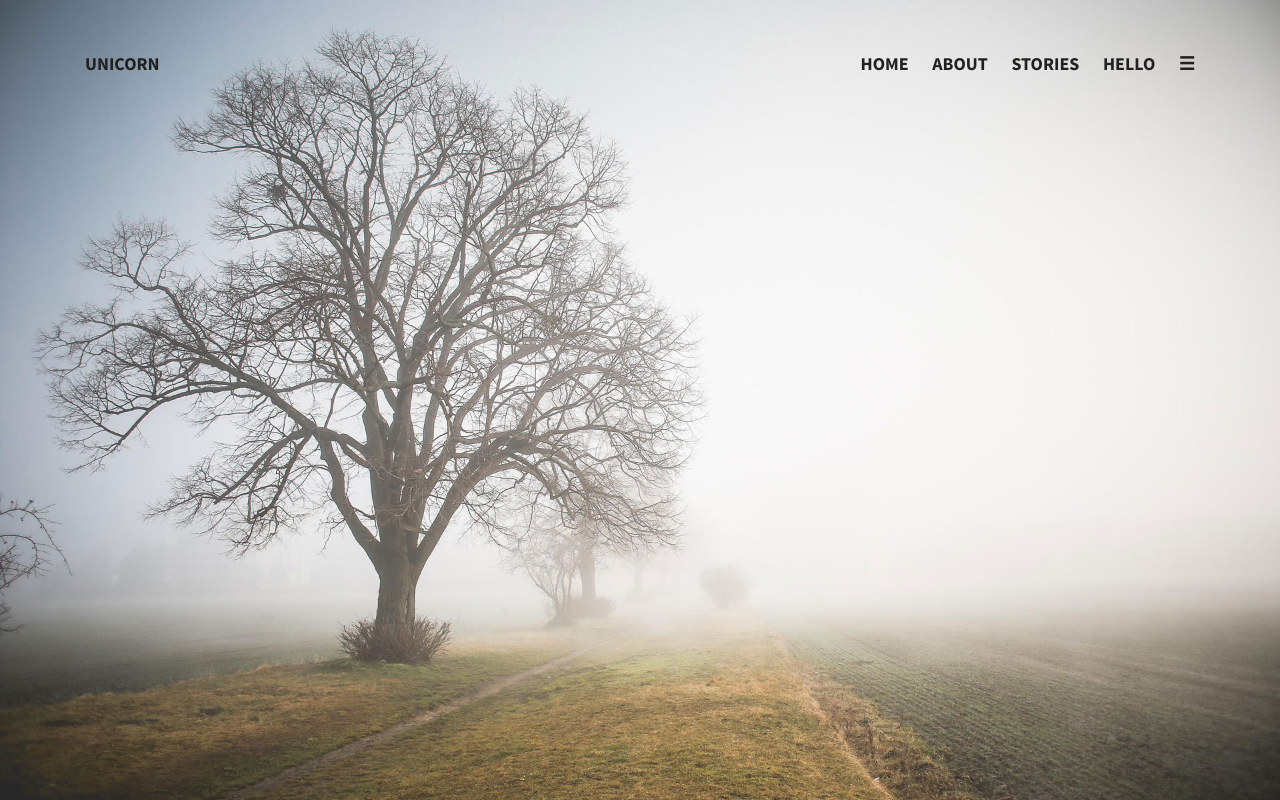
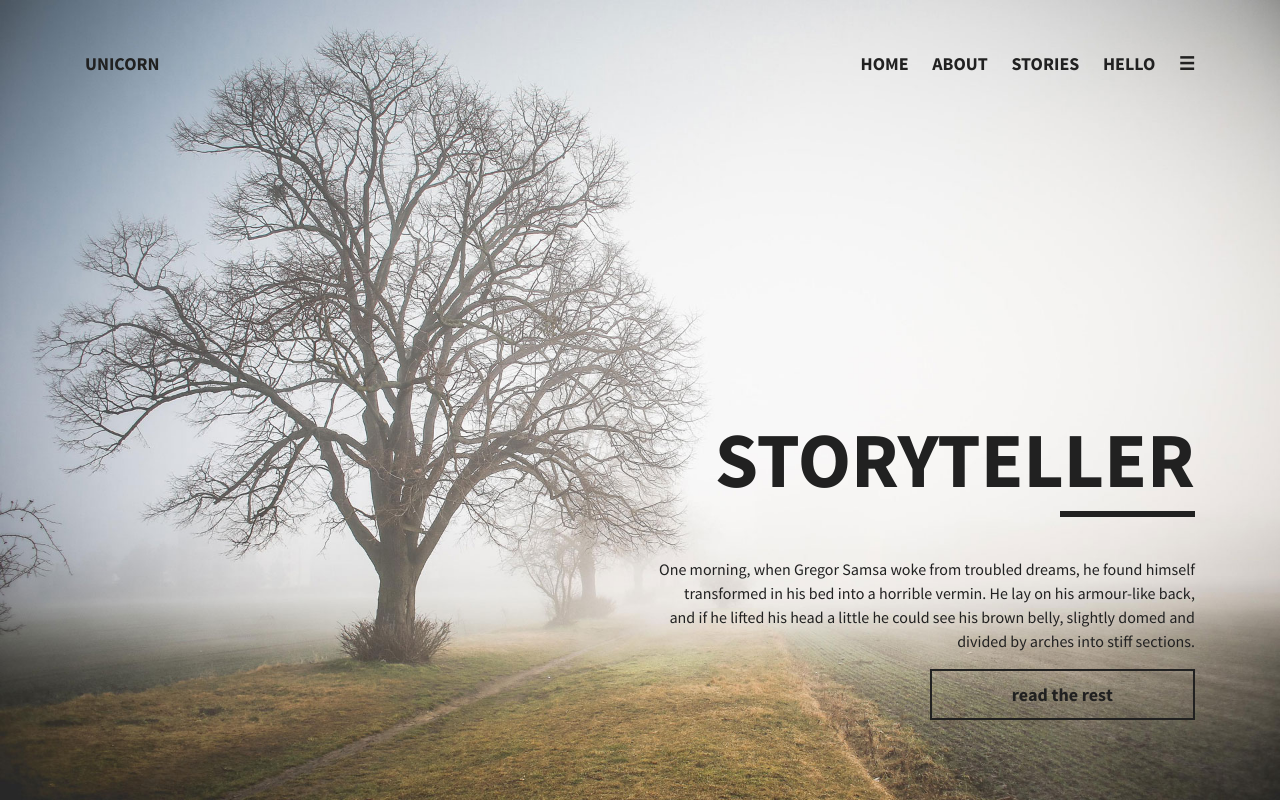
Before and after one commit to sergdenisov/hh-school-2017-html-css-homework, a plain HTML site: page index.html in a window 1280 px wide. Drawn offline with Linux system fonts and the light colour scheme.

Commit message:
Make step 2

```diff
--- a/index.html
+++ b/index.html
@@ -10,7 +10,7 @@
 
     <body>
         <header class="banner">
-            <section class="container">
+            <section class="container banner__container">
                 <div class="row">
                     <div class="col-12">
                         <nav class="nav banner__menu">
@@ -35,6 +35,20 @@
                         </nav>
                     </div>
                 </div>
+                <section class="row banner__content">
+                    <div class="col-6 offset-6">
+                        <div class="promo">
+                            <h1 class="title">Storyteller</h1>
+                            <p class="text">
+                                One morning, when Gregor Samsa woke from troubled dreams, he found himself transformed
+                                in his bed into a horrible vermin. He lay on his armour-like back, and if he lifted his
+                                head a little he could see his brown belly, slightly domed and divided by arches into
+                                stiff sections.
+                            </p>
+                            <a href="/" class="button">Read The Rest</a>
+                        </div>
+                    </div>
+                </section>
             </section>
         </header>
 
--- a/less/all.less
+++ b/less/all.less
@@ -2,3 +2,6 @@
 @import "banner";
 @import "link";
 @import "nav";
+@import "promo";
+@import "title";
+@import "button";
--- a/less/banner.less
+++ b/less/banner.less
@@ -4,6 +4,18 @@
     height: 100vh;
 }
 
+    .banner__container {
+        display: flex;
+        flex-direction: column;
+        justify-content: space-between;
+        height: 100%;
+    }
+
     .banner__menu {
         margin-top: 50px;
     }
+
+    .banner__content {
+        position: relative;
+        bottom: 10%;
+    }
--- /dev/null
+++ b/less/button.less
@@ -0,0 +1,19 @@
+@import "variables";
+@import "mixins";
+
+.button {
+    display: inline-block;
+    padding: 10px 80px;
+    text-transform: lowercase;
+    font-size: 18px;
+    font-weight: bold;
+    color: @color-text;
+    border: 2px solid @color-text;
+    .transition(all 0.2s);
+
+    &:hover, &:active, &:focus {
+        color: #fff;
+        border-color: #fff;
+        text-decoration: none;
+    }
+}
--- /dev/null
+++ b/less/mixins.less
@@ -0,0 +1,4 @@
+.transition(@transition) {
+    -webkit-transition: @transition;
+    transition: @transition;
+}
--- /dev/null
+++ b/less/promo.less
@@ -0,0 +1,3 @@
+.promo {
+    text-align: right;
+}
--- /dev/null
+++ b/less/text.less
@@ -0,0 +1,6 @@
+.text {
+    font-size: 18px;
+    line-height: 1.75;
+    margin-bottom: 50px;
+    letter-spacing: 0.025em;
+}
--- /dev/null
+++ b/less/title.less
@@ -0,0 +1,18 @@
+@import "variables";
+
+.title {
+    font-size: 78px;
+    font-weight: bold;
+    text-transform: uppercase;
+    position: relative;
+    margin: 0 0 50px;
+
+    &:after {
+        content: '';
+        position: absolute;
+        right: 0;
+        bottom: -10px;
+        width: 25%;
+        border: 3px solid @color-text;
+    }
+}
```
